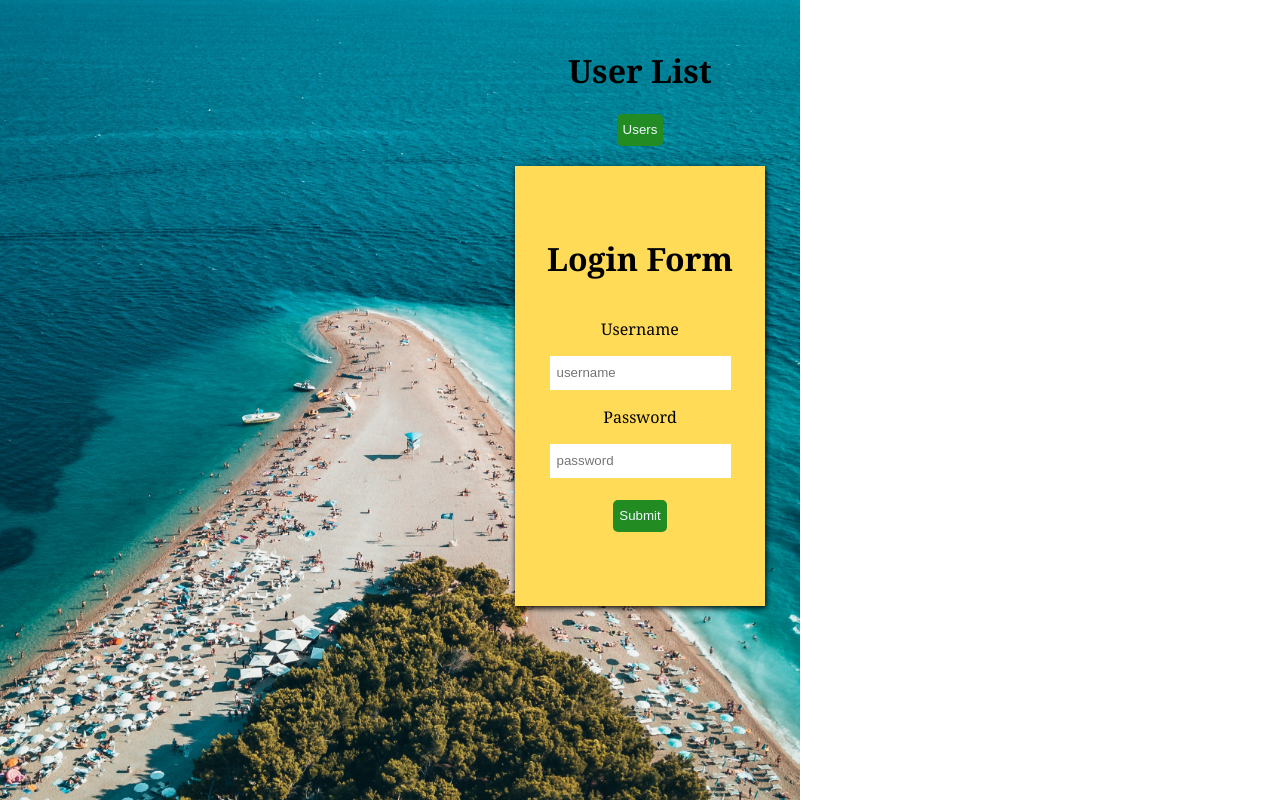
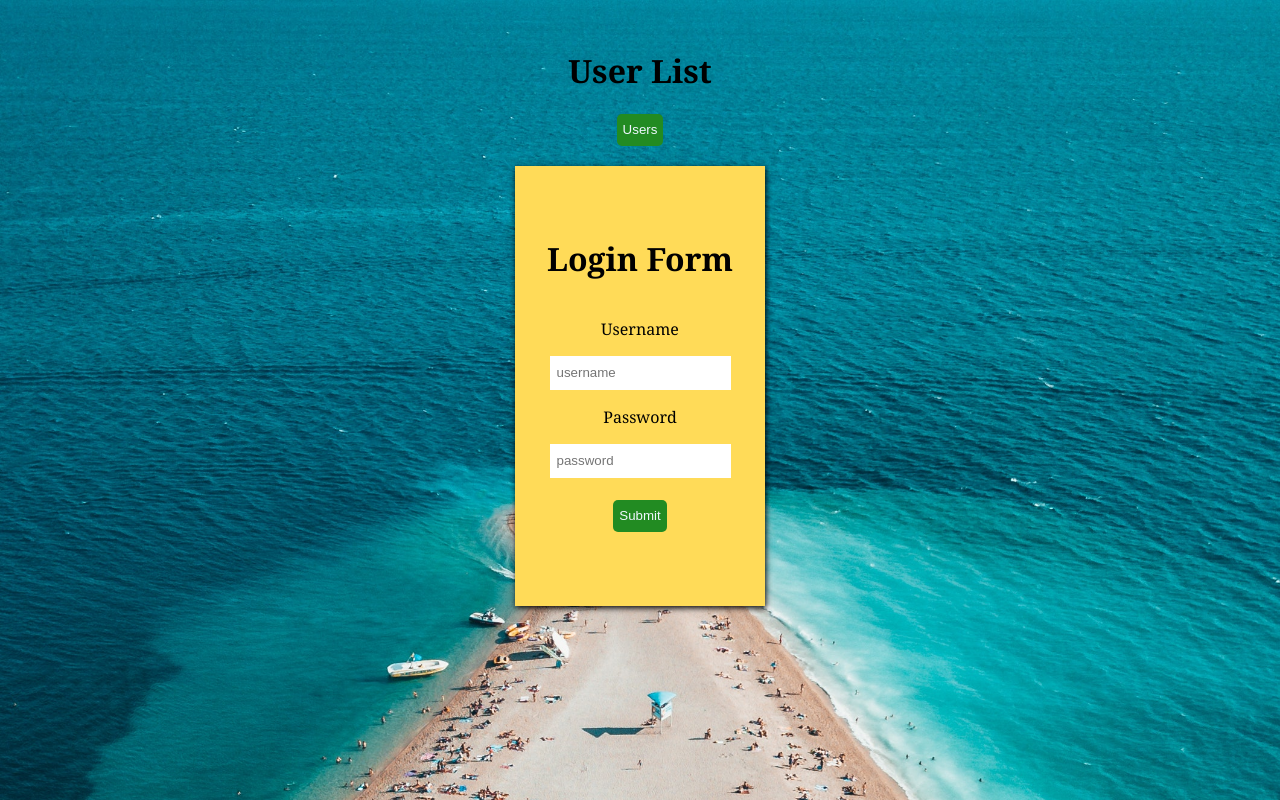
Before and after one commit to LordYemight/Userlist, a React (Create React App) app: page / in a window 1280 px wide. Built offline with nearby package versions, Linux system fonts and the light colour scheme; no server answers.

Commit message:
Deployed website

```diff
--- a/src/UserList.css
+++ b/src/UserList.css
@@ -16,8 +16,7 @@ body{
   align-items: center;
   background: url(pexels.jpg);
   background-size: cover;
-  background-size: 100vh;
-  background-repeat: no-repeat;
+  background-size: 100;
   font-family: Cambria, Cochin, Georgia, Times, 'Times New Roman', serif;
 }
 
```
